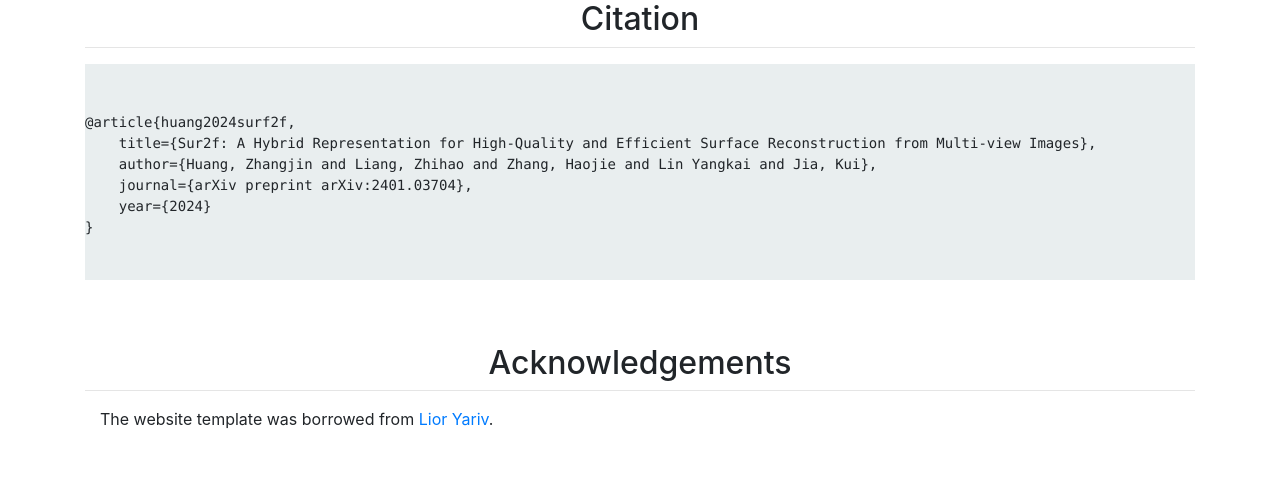
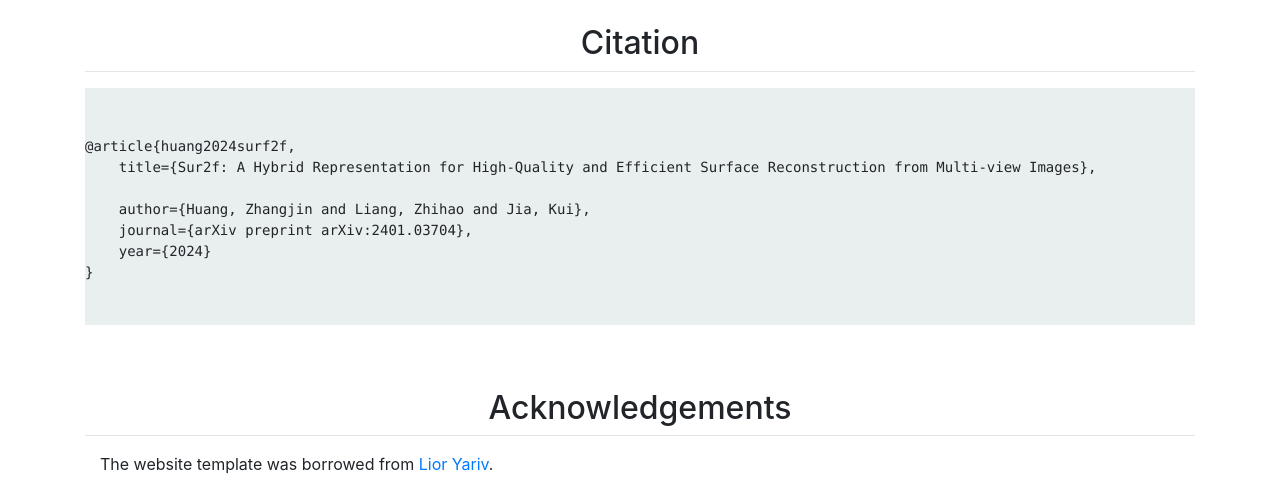
Before and after one commit to Huang-ZhangJin/huang-zhangjin.github.io, a Jekyll site: the page project-pages/sur2f.html, which Jekyll copies as it is, in a window 1280 px wide and 900 px high, scrolled down 6343 px, cut to the strip 408-900 px from the top of the window. Built offline with Jekyll 4.4.1, drawn with Linux system fonts in a browser that asks for light colours; before the commit the page ends 7198 px from its top, so only the background shows below that; some of the changed text lies outside the part shown.

Commit message:
update info Jul 13 2024

```diff
--- a/project-pages/sur2f.html
+++ b/project-pages/sur2f.html
@@ -221,7 +224,8 @@
                         <pre>
 <code>@article{huang2024surf2f,
     title={Sur2f: A Hybrid Representation for High-Quality and Efficient Surface Reconstruction from Multi-view Images},
-    author={Huang, Zhangjin and Liang, Zhihao and Zhang, Haojie and Lin Yangkai and Jia, Kui},
+    <!-- author={Huang, Zhangjin and Liang, Zhihao and Zhang, Haojie and Lin Yangkai and Jia, Kui}, -->
+    author={Huang, Zhangjin and Liang, Zhihao and Jia, Kui},
     journal={arXiv preprint arXiv:2401.03704},
     year={2024}
 }</code>
```
Also changed, not shown: other parts of project-pages/sur2f.html (+5 -2 lines), _pages/about.md (+2 -2 lines).
